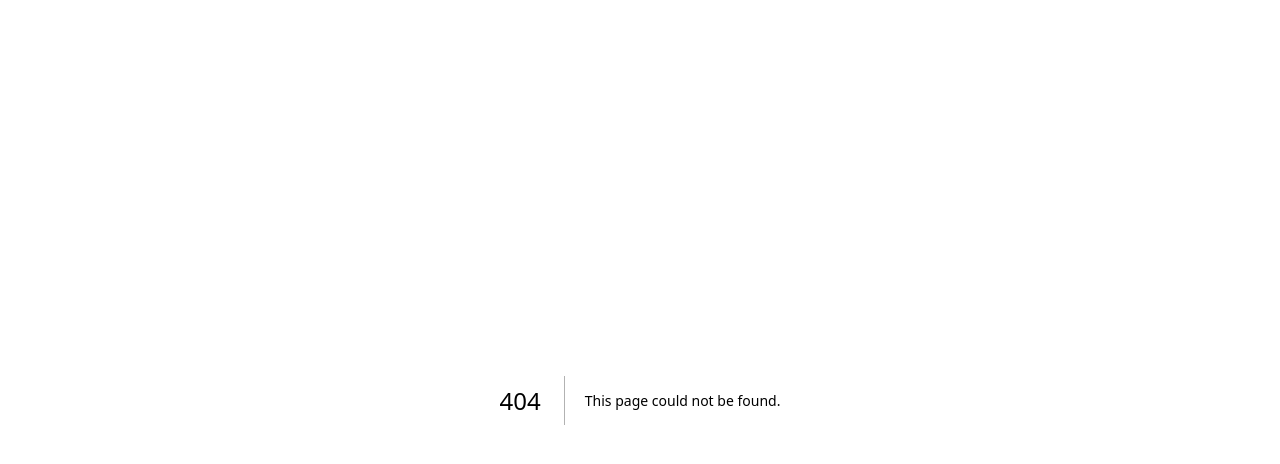
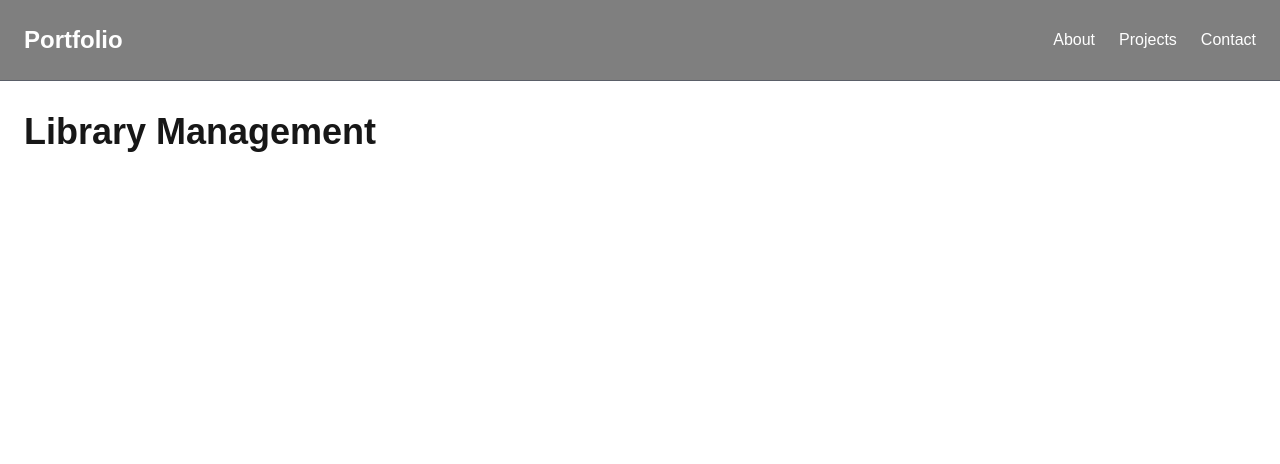
Before and after one commit to DakshSingh-GitHub/PortfolioWebApp, a Next.js app: page /projects/library-management in a window 1280 px wide. Before the commit this address had no page. Shown: the top 464 px of the page. Built offline with nearby package versions, Linux system fonts and the light colour scheme.

Commit message:
created the Navbar.tsx

```diff
--- a/app/layout.tsx
+++ b/app/layout.tsx
@@ -1,6 +1,7 @@
 import type { Metadata } from "next";
 import { Geist, Geist_Mono } from "next/font/google";
 import "@/app/globals.css";
+import Navbar from "@/components/Navbar";
 
 const geistSans = Geist({
     variable: "--font-geist-sans",
@@ -21,8 +22,9 @@ export default function RootLayout({ children }: Readonly<{ children: React.Reac
     return (
         <html lang="en">
             <body
-                className={`${geistSans.variable} ${geistMono.variable} antialiased`}
+                className={`${geistSans.variable} ${geistMono.variable} antialiased pt-24`}
             >
+                <Navbar />
                 {children}
             </body>
         </html>
--- a/app/page.tsx
+++ b/app/page.tsx
@@ -2,7 +2,7 @@
 export default function Home() {
     return (
         <div className="">
-			<h1>Hello, World</h1>
+
 		</div>
     );
 }
--- /dev/null
+++ b/app/projects/hotel-management/page.tsx
@@ -0,0 +1,7 @@
+export default function HotelManagementPage() {
+  return (
+    <div className="container mx-auto px-6 py-4">
+      <h1 className="text-4xl font-bold">Hotel Management</h1>
+    </div>
+  );
+}
--- /dev/null
+++ b/app/projects/library-management/page.tsx
@@ -0,0 +1,7 @@
+export default function LibraryManagementPage() {
+  return (
+    <div className="container mx-auto px-6 py-4">
+      <h1 className="text-4xl font-bold">Library Management</h1>
+    </div>
+  );
+}
--- /dev/null
+++ b/app/projects/mathematics-helper/page.tsx
@@ -0,0 +1,7 @@
+export default function MathematicsHelperPage() {
+  return (
+    <div className="container mx-auto px-6 py-4">
+      <h1 className="text-4xl font-bold">Mathematics Helper</h1>
+    </div>
+  );
+}
--- /dev/null
+++ b/app/projects/portfolio/page.tsx
@@ -0,0 +1,7 @@
+export default function PortfolioPage() {
+  return (
+    <div className="container mx-auto px-6 py-4">
+      <h1 className="text-4xl font-bold">Portfolio</h1>
+    </div>
+  );
+}
--- /dev/null
+++ b/components/Navbar.tsx
@@ -0,0 +1,99 @@
+"use client";
+
+import Link from "next/link";
+import { useState, useEffect, useRef } from "react";
+
+export default function Navbar() {
+    const [isProjectsDropdownOpen, setIsProjectsDropdownOpen] = useState(false);
+    const dropdownRef = useRef<HTMLDivElement>(null);
+
+    // Close dropdown when clicking outside
+    useEffect(() => {
+        function handleClickOutside(event: MouseEvent) {
+            if (
+                dropdownRef.current &&
+                !dropdownRef.current.contains(event.target as Node)
+            ) {
+                setIsProjectsDropdownOpen(false);
+            }
+        }
+        // Bind the event listener
+        document.addEventListener("mousedown", handleClickOutside);
+        return () => {
+            // Unbind the event listener on clean up
+            document.removeEventListener("mousedown", handleClickOutside);
+        };
+    }, [dropdownRef]);
+
+    const textGlowEffect =
+        "transition-all duration-300 ease-in-out hover:filter hover:drop-shadow-[0_0_8px_rgba(124,58,237,0.9)]";
+
+    return (
+        <nav className="fixed top-0 left-0 right-0 z-10 bg-black/50 text-white backdrop-blur-sm border-b border-gray-700/50 transition-shadow duration-300 ease-in-out hover:shadow-[0_10px_25px_-5px_rgba(76,5,119,0.4)]">
+            <div className="container mx-auto px-6 py-6">
+                <div className="flex justify-between items-center">
+                    <Link
+                        href="/"
+                        className={`text-2xl font-bold ${textGlowEffect}`}
+                    >
+                        Portfolio
+                    </Link>
+                    <div className="flex gap-6 items-center">
+                        <Link
+                            href="/about"
+                            className={`hover:text-gray-300 ${textGlowEffect}`}
+                        >
+                            About
+                        </Link>
+                        <div className="relative" ref={dropdownRef}>
+                            <button
+                                onClick={() =>
+                                    setIsProjectsDropdownOpen(
+                                        !isProjectsDropdownOpen
+                                    )
+                                }
+                                className={`hover:text-gray-300 ${textGlowEffect}`}
+                            >
+                                Projects
+                            </button>
+                            {isProjectsDropdownOpen && (
+                                <div className="absolute top-full mt-2 w-56 bg-black/70 backdrop-blur-sm rounded-md shadow-lg">
+                                    <Link
+                                        href="/projects/library-management"
+                                        className="block px-4 py-2 hover:bg-gray-800/70 rounded-t-md"
+                                    >
+                                        Library Management
+                                    </Link>
+                                    <Link
+                                        href="/projects/portfolio"
+                                        className="block px-4 py-2 hover:bg-gray-800/70"
+                                    >
+                                        Portfolio
+                                    </Link>
+                                    <Link
+                                        href="/projects/mathematics-helper"
+                                        className="block px-4 py-2 hover:bg-gray-800/70"
+                                    >
+                                        Mathematics helper
+                                    </Link>
+                                    <Link
+                                        href="/projects/hotel-management"
+                                        className="block px-4 py-2 hover:bg-gray-800/70 rounded-b-md"
+                                    >
+                                        Hotel management
+                                    </Link>
+                                </div>
+                            )}
+                        </div>
+                        <Link
+                            href="/contact"
+                            className={`hover:text-gray-300 ${textGlowEffect}`}
+                        >
+                            Contact
+                        </Link>
+                    </div>
+                </div>
+            </div>
+        </nav>
+    );
+}
```
